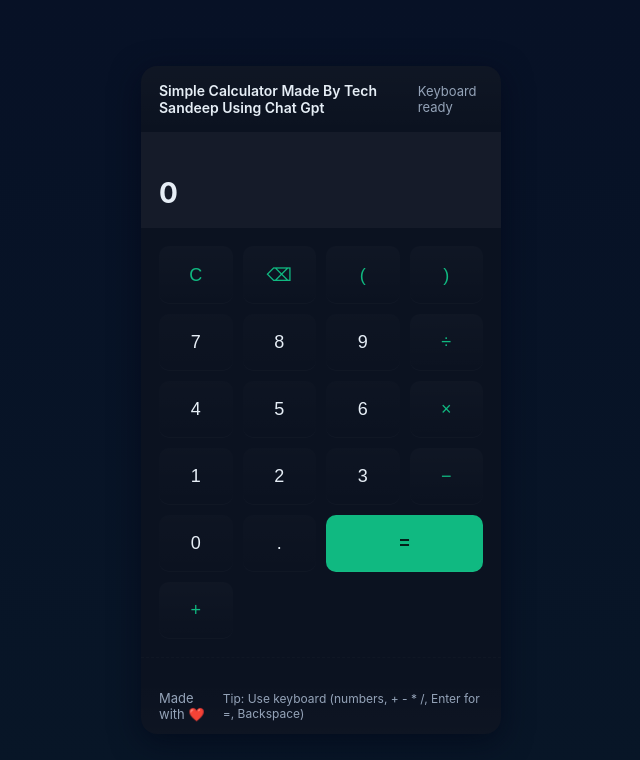
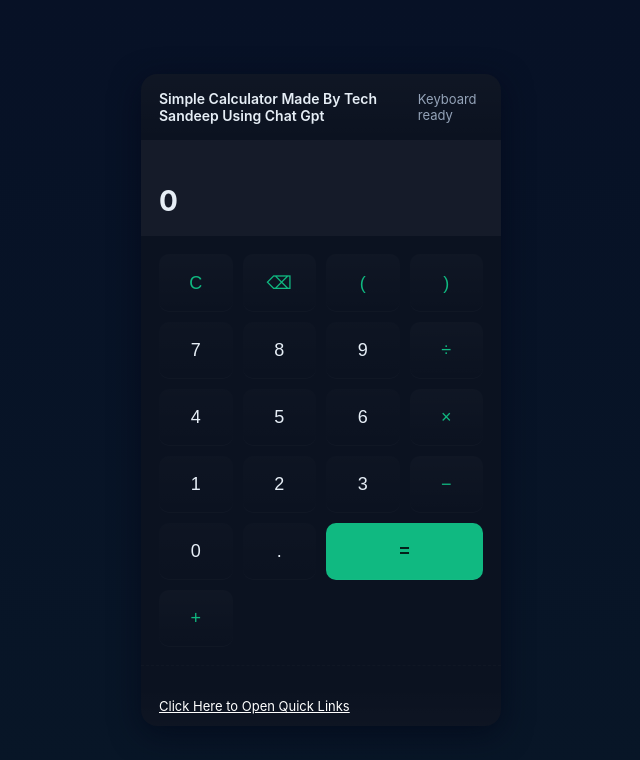
Before and after one commit to sandeep-debug92/Calculator, a plain HTML site: page index.html in a window 1280 px wide. Shown: the whole page, without its empty margins (319-959 px from the left). Drawn offline with Linux system fonts and the light colour scheme.

Commit message:
Add quick links

```diff
--- a/index.html
+++ b/index.html
@@ -69,8 +69,9 @@
 <div class="history" id="history" aria-live="polite"></div>
 
 <footer>
-  <div>Made with ❤️</div>
-  <div style="color:var(--muted);font-size:12px">Tip: Use keyboard (numbers, + - * /, Enter for =, Backspace)</div>
+ <div>
+<a href="quick links.html" style="color:white;">Click Here to Open Quick Links </a>
+ </div>
 </footer>
 
   </div>  <script>
```
